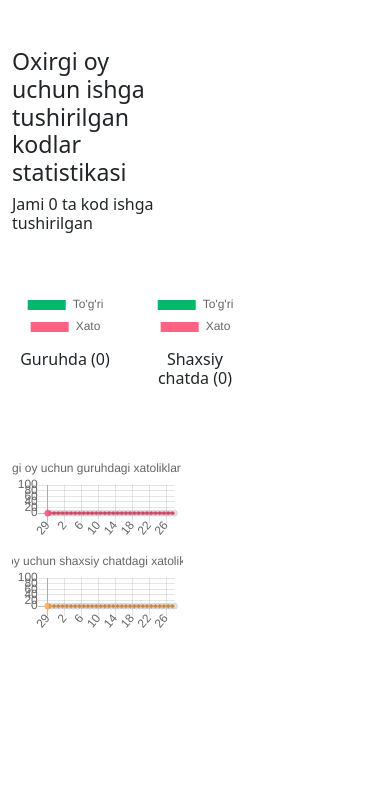
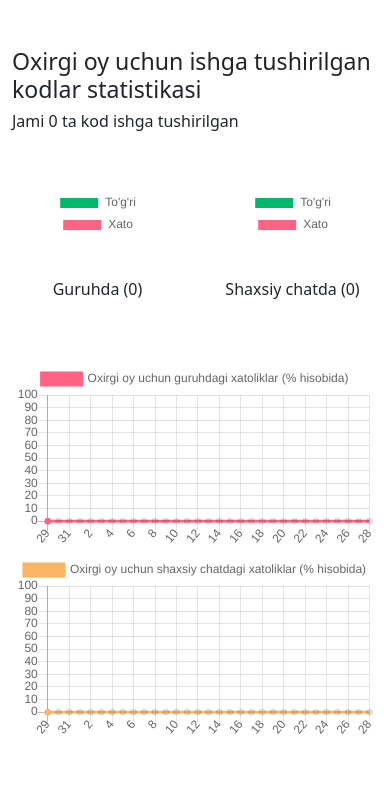
Before and after one commit to JasurbekNURBOYEV/hops, a Django app: page /stats/ in a window 390 px wide. Shown: the top 792 px of the page. Run offline with Django 3.2, Linux system fonts and the light colour scheme; data that the repository does not hold is empty; parts of the project's set-up code (start-up, migrations or seed data) failed here and were passed over.

Commit message:
Fixed: [f] stats: responsive design

```diff
--- a/core/templates/core/stats.html
+++ b/core/templates/core/stats.html
@@ -9,19 +9,17 @@
     <script src="https://cdn.jsdelivr.net/npm/bootstrap@5.0.0-beta2/dist/js/bootstrap.bundle.min.js" integrity="sha384-b5kHyXgcpbZJO/tY9Ul7kGkf1S0CWuKcCD38l8YkeH8z8QjE0GmW1gYU5S9FOnJ0" crossorigin="anonymous"></script>
 </head>
 <body>
-    <div class="container py-5">
+    <div class="container py-5" style="max-width: 800px">
 
         <div class="row justify-content-md-center">
-            <div class="col-6">
+            <div class="col">
                 <h3>Oxirgi oy uchun ishga tushirilgan kodlar statistikasi</h3>
                 <h6>Jami {{stats.overall_codes}} ta kod ishga tushirilgan</h6>
             </div>
         </div>
 
         <!-- Doughnut: Groups-->
-        <div class="row justify-content-md-center py-5">
-            <div class="col-8">
-                <div class="row justify-content-md-center">
+        <div class="row py-5">
             <div class="col-6">
                 <canvas id="groups"></canvas>
                 <script>
@@ -74,12 +72,10 @@
                 <h6 class="text-center py-2">Shaxsiy chatda ({{stats.private.codes}})</h6>
             </div>
         </div>
-            </div>
-        </div>
 
         <!-- Line: Errors in Groups-->
         <div class="row justify-content-md-center">
-            <div class="col-6">
+            <div class="col">
                 <canvas id="errors_in_groups"></canvas>
                 <script>
                     var ctx = document.getElementById('errors_in_groups').getContext('2d');
@@ -118,7 +114,7 @@
 
         <!-- Line: Errors in Private-->
         <div class="row justify-content-md-center py-2">
-            <div class="col-6">
+            <div class="col">
                 <canvas id="errors_in_private"></canvas>
                 <script>
                     var ctx = document.getElementById('errors_in_private').getContext('2d');
```
Lines whose indentation alone changed are shown as unchanged.
